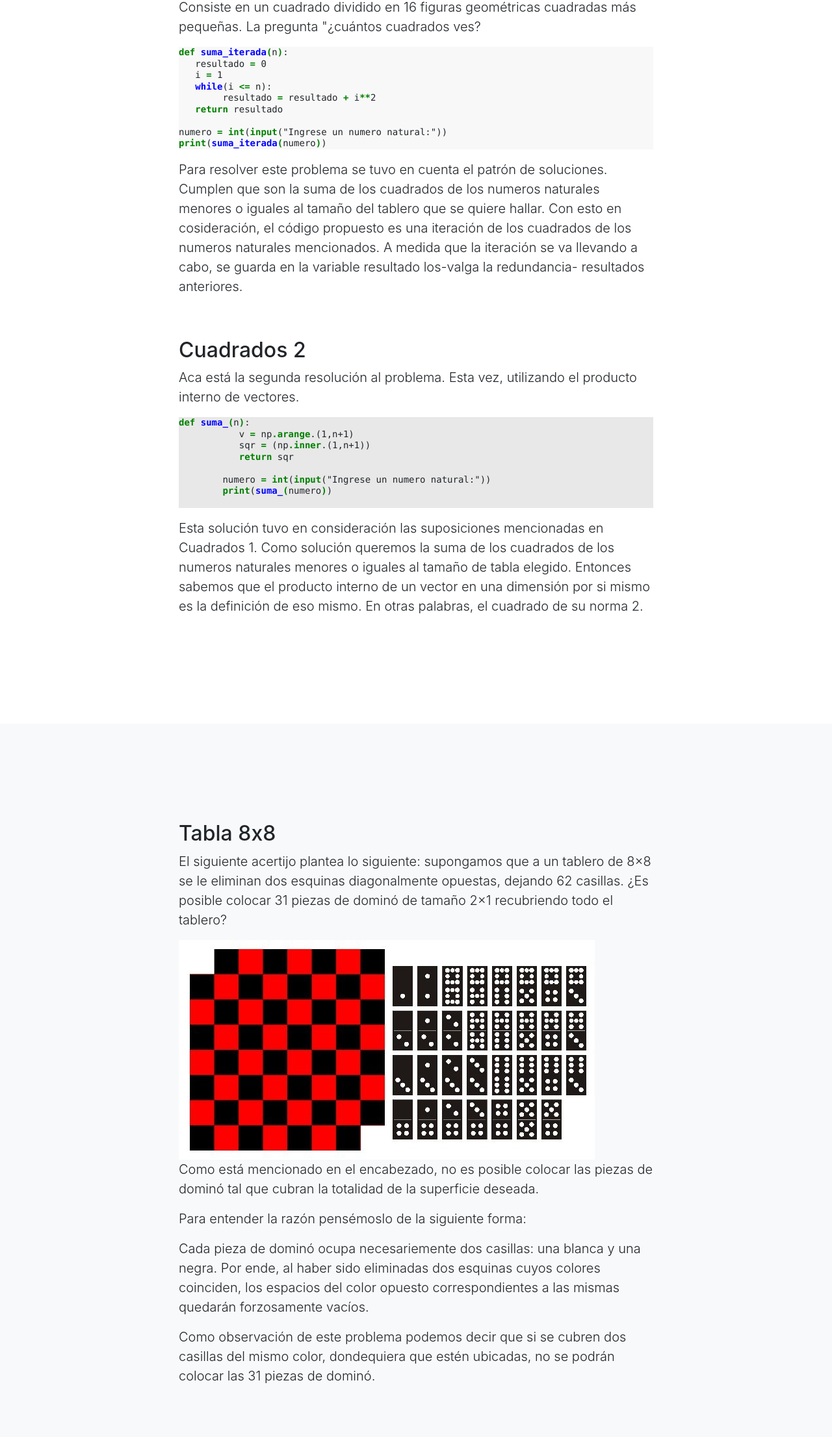
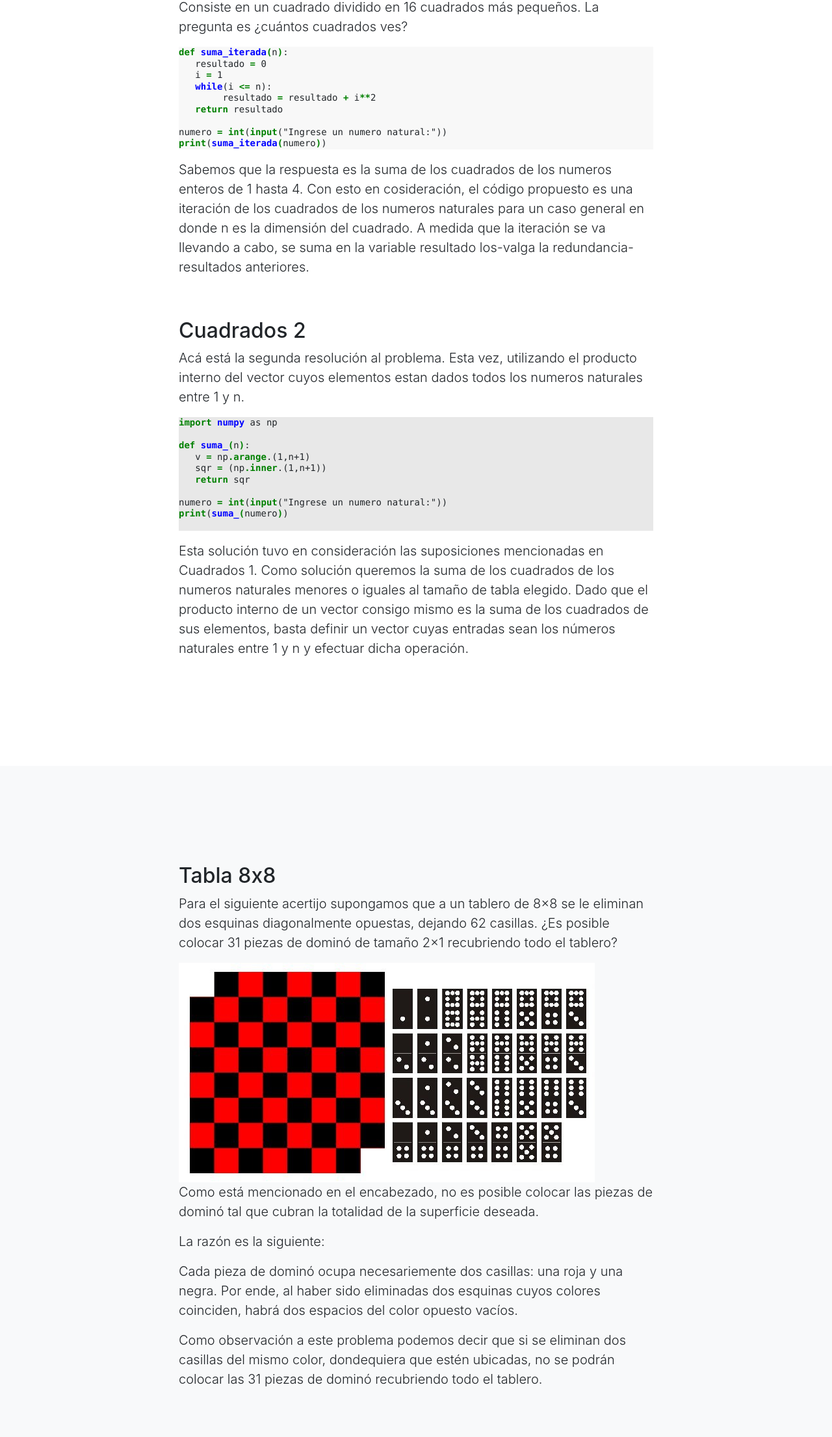
Before and after one commit to LunaKadysz/QReport-web, a website with bundled scripts: page index.html in a window 1280 px wide. Shown: the part 588-2800 px from the top of the page at 65% size. Built offline with nearby package versions, Linux system fonts and the light colour scheme; files whose address does not match are found by name.

Commit message:
detalles

```diff
--- a/index.html
+++ b/index.html
@@ -48,7 +48,7 @@
   <header class="bg-primary text-white">
     <div class="container text-center">
       <h1>Acertijos Resueltos</h1>
-      <p class="lead">En esta pagina estan resueltos dos de los acertijos propuestos. Para el primero hay dos metodos de resolucion. El ultimo no la tiene</p>
+      <p class="lead">En esta página están resueltos dos de los acertijos propuestos. Para el primero hay dos metodos de resolución. El segundo no tiene una solución posible.</p>
     </div>
   </header>
 
@@ -57,7 +57,7 @@
       <div class="row">
         <div class="col-lg-8 mx-auto">
           <h2>Cuadrados 1</h2>
-          <p class="lead">Consiste en un cuadrado dividido en 16 figuras geométricas cuadradas más pequeñas. La pregunta "¿cuántos cuadrados ves?</p>
+          <p class="lead">Consiste en un cuadrado dividido en 16 cuadrados más pequeños. La pregunta es ¿cuántos cuadrados ves?</p>
 
 <!-- code=python (!bc pypro) typeset with pygments style "default" -->
 <div class="highlight" style="background: #f8f8f8"><pre style="line-height: 125%"><span style="color: #008000; font-weight: bold">def</span> <span style="color: #0000FF; font-weight: bold">suma_iterada</span><span style="color: #008000; font-weight: bold">(</span>n<span style="color: #008000; font-weight: bold">)</span>:
@@ -70,22 +70,25 @@
 numero <span style="color: #008000; font-weight: bold">=</span><span style="color: #008000; font-weight: bold"> int</span>(<span style="color: #008000; font-weight: bold">input</span>("Ingrese un numero natural:"))
 <span style="color: #008000; font-weight: bold">print</span>(<span style="color: #0000FF; font-weight: bold">suma_iterada</span><span style="color: #008000; font-weight: bold">(</span>numero<span style="color: #008000; font-weight: bold">)</span>)
 </pre></div>
- <p class="lead">Para resolver este problema se tuvo en cuenta el patrón de soluciones. Cumplen que son la suma de los cuadrados de los numeros naturales menores o iguales al tamaño del tablero que se quiere hallar. Con esto en cosideración, el código propuesto es una iteración de los cuadrados de los numeros naturales mencionados. A medida que la iteración se va llevando a cabo, se guarda en la variable resultado los-valga la redundancia- resultados anteriores.</p>
+ <p class="lead">Sabemos que la respuesta es la suma de los cuadrados de los numeros enteros de 1 hasta 4. Con esto en cosideración, el código propuesto es una iteración de los cuadrados de los numeros naturales para un caso general en donde n es la dimensión del cuadrado. A medida que la iteración se va llevando a cabo, se suma en la variable resultado los-valga la redundancia- resultados anteriores.</p>
 <br>
 <br>
 	<h2>Cuadrados 2</h2>
-	          <p class="lead">Aca está la segunda resolución al problema. Esta vez, utilizando el producto interno de vectores.</p>
+	          <p class="lead">Acá está la segunda resolución al problema. Esta vez, utilizando el producto interno del vector cuyos elementos estan dados todos los numeros naturales entre 1 y n.</p>
 	          <!-- code=python (!bc pypro) typeset with pygments style "default" -->
-	<div class="highlight" style="background: #e8e8e8"><pre style="line-height: 125%"><span style="color: #008000; font-weight: bold">def</span> <span style="color: #0000FF; font-weight: bold">suma_</span><span style="color: #008000; font-weight: bold">(</span>n<span style="color: #008000; font-weight: bold">)</span>:
-	   v <span style="color: #008000; font-weight: bold">=</span> np<span style="color: #008000; font-weight: bold">.</span><span style="color: #008000; font-weight: bold">arange</span>.(1,n+1)
-	   sqr <span style="color: #008000; font-weight: bold">=</span> (np<span style="color: #008000; font-weight: bold">.</span><span style="color: #008000; font-weight: bold">inner</span>.(1,n+1))
-	   <span style="color: #008000; font-weight: bold">return</span> sqr
+	<div class="highlight" style="background: #e8e8e8"><pre style="line-height: 125%">
+<span style="color: #008000; font-weight: bold">import</span> <span style="color: #0000FF; font-weight: bold">numpy</span> as np
 
-	numero <span style="color: #008000; font-weight: bold">=</span><span style="color: #008000; font-weight: bold"> int</span>(<span style="color: #008000; font-weight: bold">input</span>("Ingrese un numero natural:"))
-	<span style="color: #008000; font-weight: bold">print</span>(<span style="color: #0000FF; font-weight: bold">suma_</span><span style="color: #008000; font-weight: bold">(</span>numero<span style="color: #008000; font-weight: bold">)</span>)
+<span style="color: #008000; font-weight: bold">def</span> <span style="color: #0000FF; font-weight: bold">suma_</span><span style="color: #008000; font-weight: bold">(</span>n<span style="color: #008000; font-weight: bold">)</span>:
+   v <span style="color: #008000; font-weight: bold">=</span> np<span style="color: #008000; font-weight: bold">.</span><span style="color: #008000; font-weight: bold">arange</span>.(1,n+1)
+   sqr <span style="color: #008000; font-weight: bold">=</span> (np<span style="color: #008000; font-weight: bold">.</span><span style="color: #008000; font-weight: bold">inner</span>.(1,n+1))
+   <span style="color: #008000; font-weight: bold">return</span> sqr
+
+numero <span style="color: #008000; font-weight: bold">=</span><span style="color: #008000; font-weight: bold"> int</span>(<span style="color: #008000; font-weight: bold">input</span>("Ingrese un numero natural:"))
+<span style="color: #008000; font-weight: bold">print</span>(<span style="color: #0000FF; font-weight: bold">suma_</span><span style="color: #008000; font-weight: bold">(</span>numero<span style="color: #008000; font-weight: bold">)</span>)
 	</pre></div>
 	<p class="lead">Esta solución tuvo en consideración las suposiciones mencionadas en Cuadrados 1.
-	Como solución queremos la suma de los cuadrados de los numeros naturales menores o iguales al tamaño de tabla elegido. Entonces sabemos que el producto interno de un vector en una dimensión por si mismo es la definición de eso mismo. En otras palabras, el cuadrado de su norma 2.</p>
+	Como solución queremos la suma de los cuadrados de los numeros naturales menores o iguales al tamaño de tabla elegido. Dado que el producto interno de un vector consigo mismo es la suma de los cuadrados de sus elementos, basta definir un vector cuyas entradas sean los números naturales entre 1 y n y efectuar dicha operación.</p>
         </div>
       </div>
     </div>
@@ -96,12 +99,12 @@ numero <span style="color: #008000; font-weight: bold">=</span><span style="colo
       <div class="row">
         <div class="col-lg-8 mx-auto">
           <h2>Tabla 8x8</h2>
-          <p class="lead">El siguiente acertijo plantea lo siguiente: supongamos que a un tablero de 8×8 se le eliminan dos esquinas diagonalmente opuestas, dejando 62 casillas. ¿Es posible colocar 31 piezas de dominó de tamaño 2×1 recubriendo todo el tablero?</p>
+          <p class="lead">Para el siguiente acertijo supongamos que a un tablero de 8×8 se le eliminan dos esquinas diagonalmente opuestas, dejando 62 casillas. ¿Es posible colocar 31 piezas de dominó de tamaño 2×1 recubriendo todo el tablero?</p>
           <img src="img.jpeg" >
           <p class="lead">Como está mencionado en el encabezado, no es posible colocar las piezas de dominó tal que cubran la totalidad de la superficie deseada.</p>
-          <p class="lead">Para entender la razón pensémoslo de la siguiente forma:</p>
-      	  <p class="lead">Cada pieza de dominó ocupa necesariemente dos casillas: una blanca y una negra. Por ende, al haber sido eliminadas dos esquinas cuyos colores coinciden, los espacios del color opuesto correspondientes a las mismas quedarán forzosamente vacíos.</p>
-      	<p class="lead">Como observación de este problema podemos decir que si se cubren dos casillas del mismo color, dondequiera que estén ubicadas, no se podrán colocar las 31 piezas de dominó.</p>
+          <p class="lead">La razón es la siguiente:</p>
+      	  <p class="lead">Cada pieza de dominó ocupa necesariemente dos casillas: una roja y una negra. Por ende, al haber sido eliminadas dos esquinas cuyos colores coinciden, habrá dos espacios del color opuesto vacíos.</p>
+      	<p class="lead">Como observación a este problema podemos decir que si se eliminan dos casillas del mismo color, dondequiera que estén ubicadas, no se podrán colocar las 31 piezas de dominó recubriendo todo el tablero.</p>
         </div>
       </div>
     </div>
@@ -131,8 +134,7 @@ numero <span style="color: #008000; font-weight: bold">=</span><span style="colo
           <div class="highlight" style="background: #f8f8f8"><pre style="line-height: 125%">
 <span style="color: #008000; font-weight: bold">import</span> <span style="color: #0000FF; font-weight: bold">matplotlib.pyplot</span> as plt
 <span style="color: #008000; font-weight: bold">from</span> <span style="color: #0000FF; font-weight: bold">matplotlib</span> <span style="color: #008000; font-weight: bold">import</span> <span style="color: #0000FF; font-weight: bold">colors</span>
-<span style="color: #008000; font-weight: bold">import</span> <span style="color: #0000FF; font-weight: bold">numpy</span> as np
-<span style="color: #008000; font-weight: bold">from</span> <span style="color: #0000FF; font-weight: bold">numpy</span> <span style="color: #008000; font-weight: bold">import</span> <span style="color: #0000FF; font-weight: bold">linalg,zeros,matrix</span>
+<span style="color: #008000; font-weight: bold">from</span> <span style="color: #0000FF; font-weight: bold">numpy</span> <span style="color: #008000; font-weight: bold">import</span> <span style="color: #0000FF; font-weight: bold">linalg,zeros,matrix,arange</span>
 
 
 data <span style="color: #008000; font-weight: bold">=</span> matrix(zeros([4,4]))
@@ -149,13 +151,13 @@ norm <span style="color: #008000; font-weight: bold">=</span> colors.BoundaryNor
         ax<span style="color: #008000; font-weight: bold">.imshow</span>(data, cmap=cmap, norm=norm)
         <span style="color:grey; font-weight: italic"># dibujando las lineas</span>
         ax<span style="color: #008000; font-weight: bold">.grid</span>(which='major', axis='both', linestyle='-', color='k', linewidth=1)
-        ax<span style="color: #008000; font-weight: bold">.set_xticks</span>(np<span style="color: #008000; font-weight: bold">.arange</span>(.5, 4.5, 1));
-        ax<span style="color: #008000; font-weight: bold">.set_yticks</span>(np<span style="color: #008000; font-weight: bold">.arange</span>(.5, 4.5, 1));
+        ax<span style="color: #008000; font-weight: bold">.set_xticks</span>(<span style="color: #008000; font-weight: bold">arange</span>(.5, 4.5, 1));
+        ax<span style="color: #008000; font-weight: bold">.set_yticks</span>(<span style="color: #008000; font-weight: bold">arange</span>(.5, 4.5, 1));
         data[i,j]=0
 
 plt.show()
           </div>
-          <p class="lead">De esta misma forma se prosieguiría con los cuadrados de 2x2, 3x3 y así hasta tener la cantidad ingresada por el cliente.</p>
+          <p class="lead">De esta misma forma se proseguiría con los cuadrados de 2x2, 3x3 y así hasta tener la cantidad ingresada por el cliente.</p>
           <p class="lead">Cuando la exhibición de los cuadrados finaliza, se ejecutaría uno de los códigos mostrados en Cuadrados.</p>
         </div>
       </div>
```
